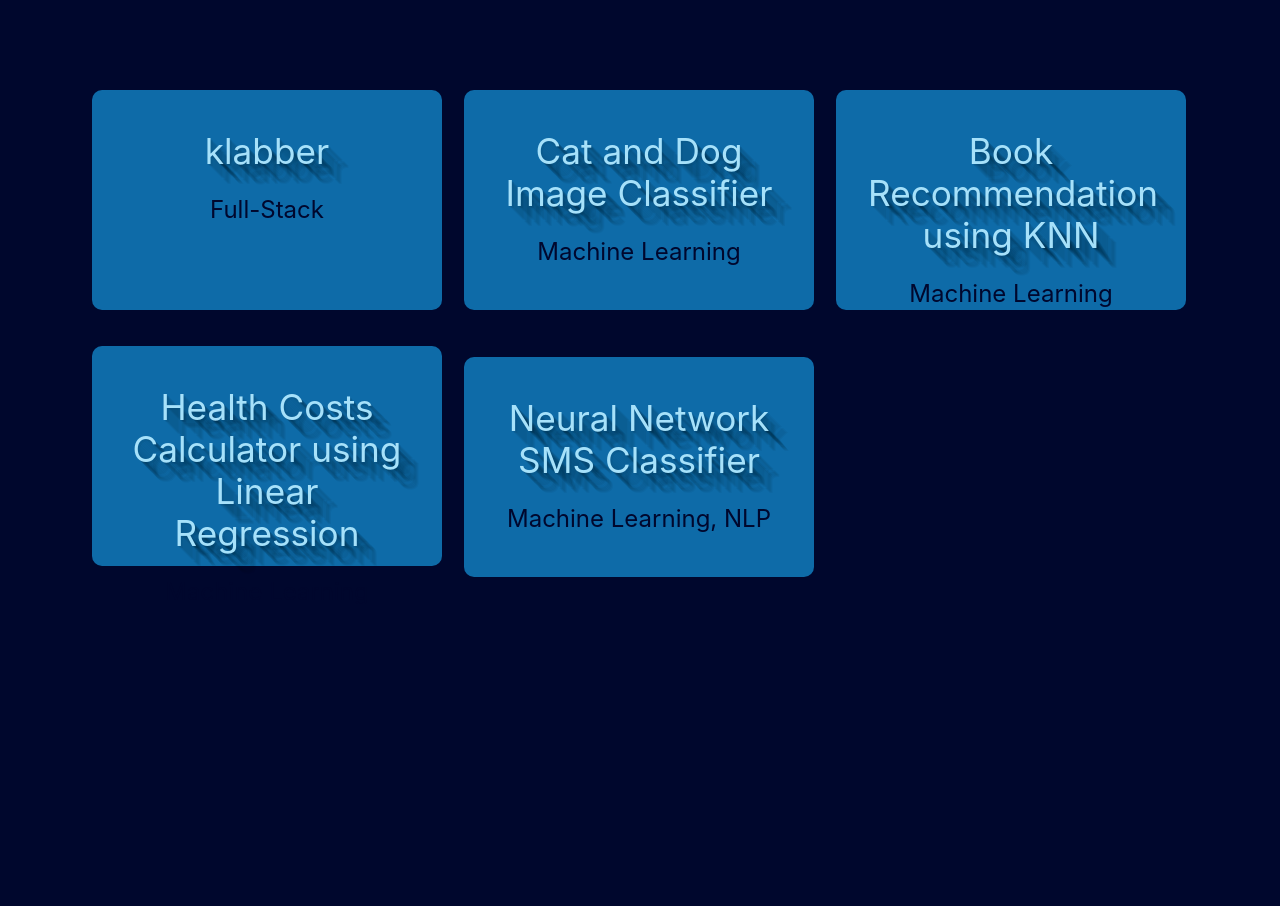
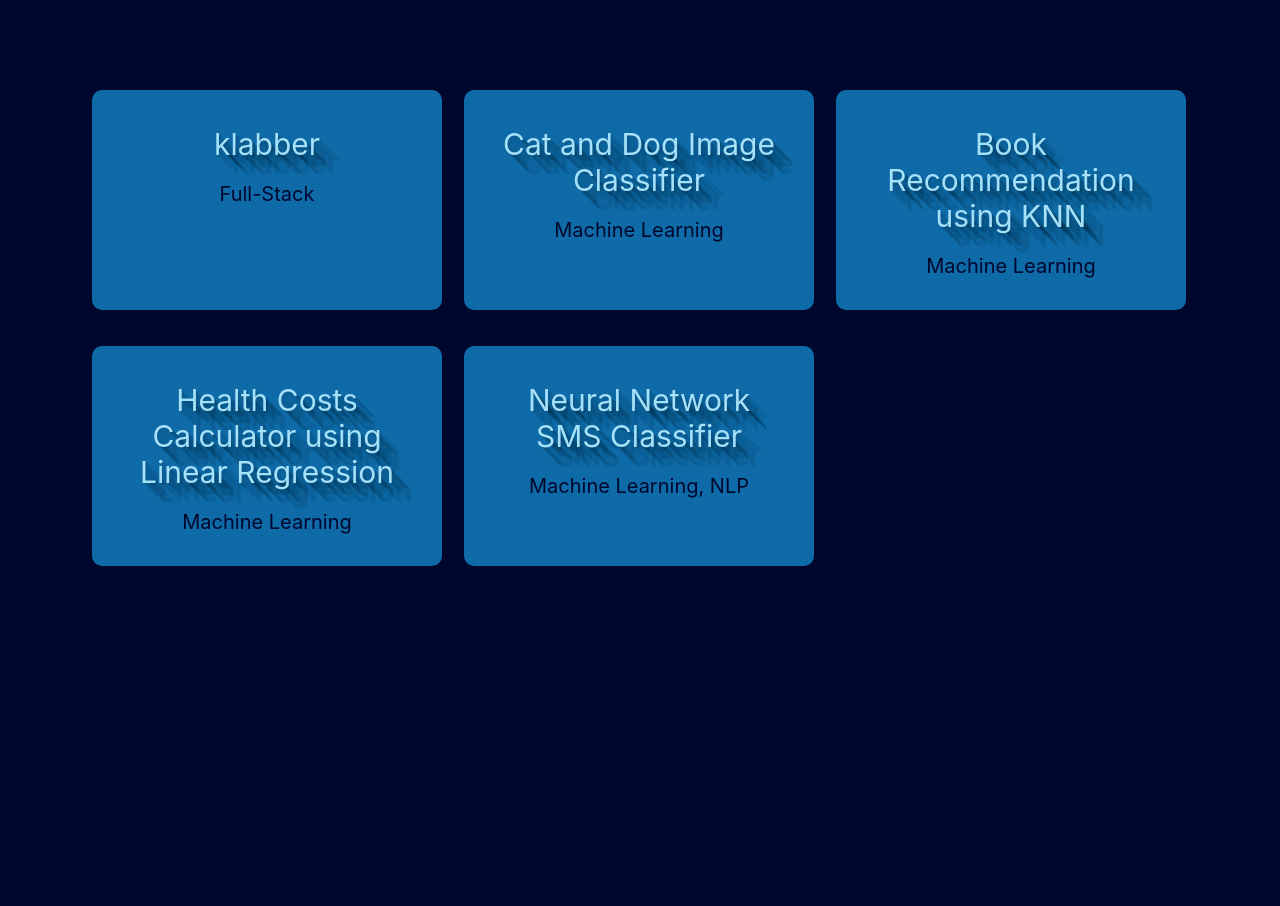
Before and after one commit to iman370/iman-ai, a React (Create React App) app: page / in a window 1280 px wide. Shown: the part 2608-3514 px from the top of the page. Built offline with nearby package versions, Linux system fonts and the light colour scheme.

Commit message:
Changed font sizes for project card

```diff
--- a/src/index.css
+++ b/src/index.css
@@ -361,12 +361,12 @@ code {
 }
 
 .project-card h1 {
-  font-size: 2.2em;
+  font-size: 30px;
   text-align: center;
   color: #a6e1fa;
 }
 .project-card .front h2 {
-  font-size: 1.5em;
+  font-size: 20px;
   text-align: center;
   color: #00072d;
 }
@@ -418,12 +418,18 @@ code {
   border-radius: 10px;
 }
 .project-card .flip > .front p, .flip > .back p {
-  font-size: 0.9125rem;
+  font-size: 15px;
   line-height: 160%;
   color: #00072d;
 }
 .project-card .text-shadow {
   text-shadow: 1px 1px rgba(0, 0, 0, 0.04), 2px 2px rgba(0, 0, 0, 0.04), 3px 3px rgba(0, 0, 0, 0.04), 4px 4px rgba(0, 0, 0, 0.04), 0.125rem 0.125rem rgba(0, 0, 0, 0.04), 6px 6px rgba(0, 0, 0, 0.04), 7px 7px rgba(0, 0, 0, 0.04), 8px 8px rgba(0, 0, 0, 0.04), 9px 9px rgba(0, 0, 0, 0.04), 0.3125rem 0.3125rem rgba(0, 0, 0, 0.04), 11px 11px rgba(0, 0, 0, 0.04), 12px 12px rgba(0, 0, 0, 0.04), 13px 13px rgba(0, 0, 0, 0.04), 14px 14px rgba(0, 0, 0, 0.04), 0.625rem 0.625rem rgba(0, 0, 0, 0.04), 16px 16px rgba(0, 0, 0, 0.04), 17px 17px rgba(0, 0, 0, 0.04), 18px 18px rgba(0, 0, 0, 0.04), 19px 19px rgba(0, 0, 0, 0.04), 1.25rem 1.25rem rgba(0, 0, 0, 0.04);
+}
+
+.project-card .flip .back h2 {
+  font-size: 21px;
+  color: #a6e1fa;
+  align-self: center;
 }
 
 .project-card .flip .back .logos {
```
